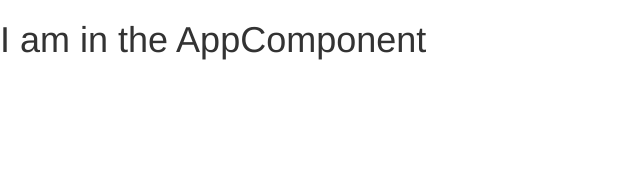
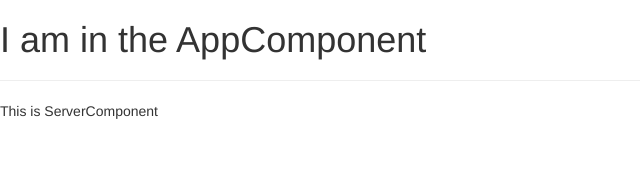
Before and after one commit to sagasoftech/angular-tutorial-old, an Angular app: page / in a window 1280 px wide. Shown: the top 171 px of the page, without its empty margins (0-640 px from the left). Built offline with nearby package versions, Linux system fonts and the light colour scheme.

Commit message:
Using newly create component

```diff
--- a/src/app/app.component.html
+++ b/src/app/app.component.html
@@ -1 +1,3 @@
 <h1>I am in the AppComponent</h1>
+<hr>
+<app-server></app-server>
```
